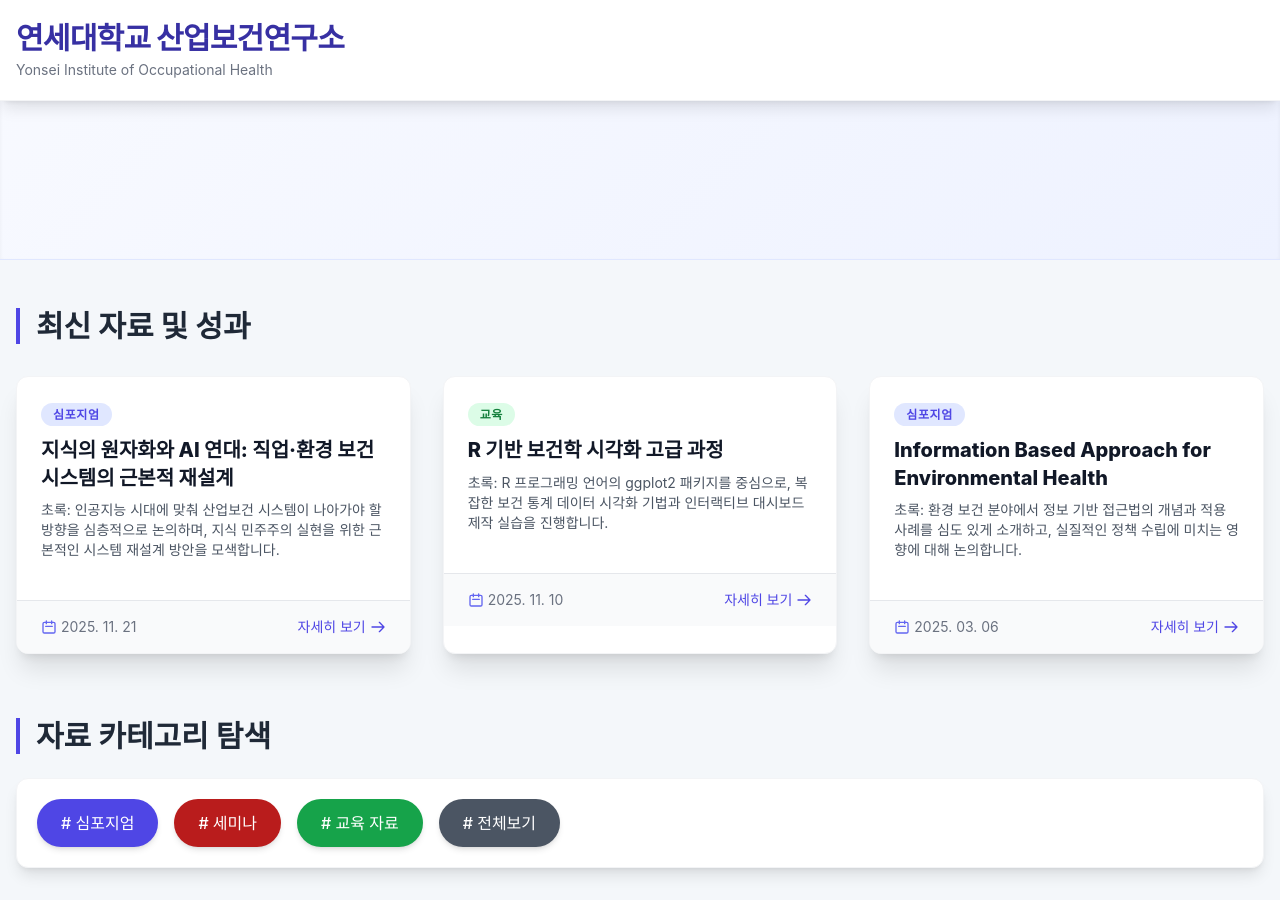
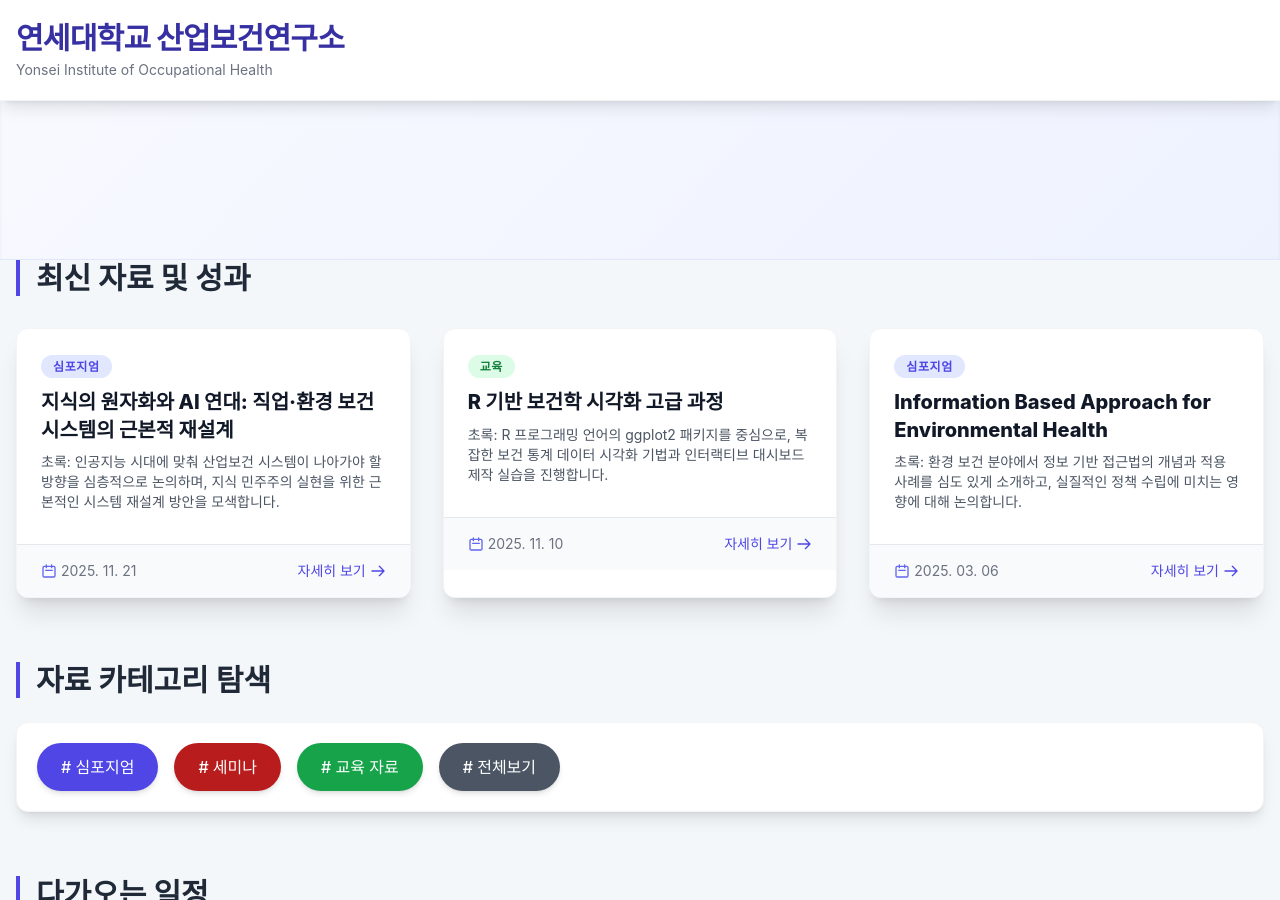
Before and after one commit to jinhaslab/yioh, a Jekyll site: the page built from index.md, in a window 1280 px wide and 900 px high, scrolled down 1215 px. Built offline with Jekyll 4.4.1, drawn with Linux system fonts in a browser that asks for light colours; nearby versions of some CDN libraries.

Commit message:
ui test3

```diff
--- a/_layouts/default.html
+++ b/_layouts/default.html
@@ -141,7 +141,7 @@
         </div>
     </nav>
 
-    <!-- Hero Section (Scroll Animation Ready) --><section id="hero-section" class="relative py-20 md:py-32 mb-12 border-b border-indigo-100 bg-gradient-to-br from-white to-indigo-50 shadow-inner overflow-hidden h-[150vh]">
+    <!-- Hero Section (Scroll Animation Ready) --><section id="hero-section" class="relative py-20 md:py-32 mb-0 border-b border-indigo-100 bg-gradient-to-br from-white to-indigo-50 shadow-inner overflow-hidden h-[150vh]">
 
         <!-- 텍스트 컨테이너 (스크롤 시 고정) --><div id="hero-sticky-content" class="sticky flex flex-col justify-center items-center text-center p-4">
 
@@ -192,11 +192,11 @@
                 <div class="p-6">
                     <span class="text-xs font-bold text-indigo-600 uppercase tracking-wider bg-indigo-100 px-3 py-1 rounded-full">심포지엄</span>
                     <h3 class="text-xl font-extrabold text-gray-900 mt-3 mb-2 leading-snug">
-                        <a href="#" class="hover:text-indigo-600 transition duration-200 line-clamp-2">
+                        <a href="post_detail_1.html" class="hover:text-indigo-600 transition duration-200 line-clamp-2">
                             지식의 원자화와 AI 연대: 직업·환경 보건 시스템의 근본적 재설계
                         </a>
                     </h3>
-                    <p class="text-gray-600 text-sm mb-4 line-clamp-3">
+                    <p class="text-gray-600 text-sm mb-2 line-clamp-3">
                         초록: 인공지능 시대에 맞춰 산업보건 시스템이 나아가야 할 방향을 심층적으로 논의하며, 지식 민주주의 실현을 위한 근본적인 시스템 재설계 방안을 모색합니다.
                     </p>
                 </div>
@@ -213,11 +213,11 @@
                 <div class="p-6">
                     <span class="text-xs font-bold text-green-700 uppercase tracking-wider bg-green-100 px-3 py-1 rounded-full">교육</span>
                     <h3 class="text-xl font-extrabold text-gray-900 mt-3 mb-2 leading-snug">
-                        <a href="#" class="hover:text-indigo-600 transition duration-200 line-clamp-2">
+                        <a href="post_detail_2.html" class="hover:text-indigo-600 transition duration-200 line-clamp-2">
                             R 기반 보건학 시각화 고급 과정
                         </a>
                     </h3>
-                    <p class="text-gray-600 text-sm mb-4 line-clamp-3">
+                    <p class="text-gray-600 text-sm mb-2 line-clamp-3">
                         초록: R 프로그래밍 언어의 ggplot2 패키지를 중심으로, 복잡한 보건 통계 데이터 시각화 기법과 인터랙티브 대시보드 제작 실습을 진행합니다.
                     </p>
                 </div>
@@ -234,11 +234,11 @@
                 <div class="p-6">
                     <span class="text-xs font-bold text-indigo-600 uppercase tracking-wider bg-indigo-100 px-3 py-1 rounded-full">심포지엄</span>
                     <h3 class="text-xl font-extrabold text-gray-900 mt-3 mb-2 leading-snug">
-                        <a href="#" class="hover:text-indigo-600 transition duration-200 line-clamp-2">
+                        <a href="post_detail_3.html" class="hover:text-indigo-600 transition duration-200 line-clamp-2">
                             Information Based Approach for Environmental Health
                         </a>
                     </h3>
-                    <p class="text-gray-600 text-sm mb-4 line-clamp-3">
+                    <p class="text-gray-600 text-sm mb-2 line-clamp-3">
                         초록: 환경 보건 분야에서 정보 기반 접근법의 개념과 적용 사례를 심도 있게 소개하고, 실질적인 정책 수립에 미치는 영향에 대해 논의합니다.
                     </p>
                 </div>
```
